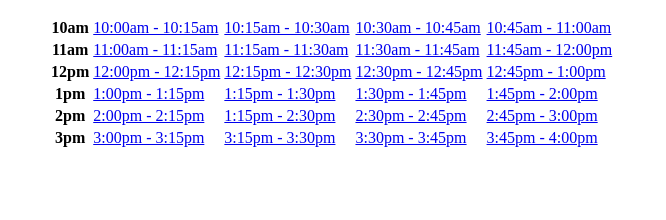
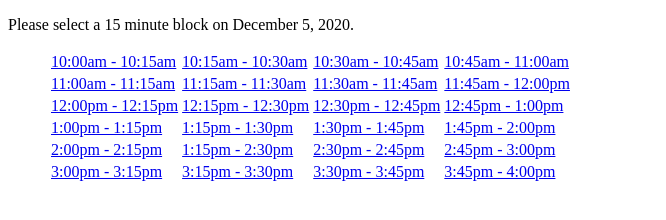
Before and after one commit to mortoneer/mortoneer.github.io, a website: page spotswood-wellness-center/open-house/timeslots.html in a window 1280 px wide. Shown: the whole page, without its empty margins (0-666 px from the left). Drawn offline with nearby package versions, Linux system fonts and the light colour scheme.

Commit message:
fix: hyphen vs mdash bye

```diff
--- a/spotswood-wellness-center/open-house/scripts/timeslots.js
+++ b/spotswood-wellness-center/open-house/scripts/timeslots.js
@@ -45,7 +45,7 @@ $(function () {
         name,
         email,
         phone,
-        time,
+        time: time.match(/1?[0-9]:[0-5][0-9][ap]m/)[0],
         partySize,
         type
       }),
--- a/spotswood-wellness-center/open-house/timeslots.html
+++ b/spotswood-wellness-center/open-house/timeslots.html
@@ -7,59 +7,61 @@
   <title>Document</title>
 
   <!-- copy content of this file into wordpress theme's Additional CSS section-->
-  <link rel="stylesheet" href="https://mortoneer.github.io/spotswood-wellness-center/open-house/styles/jquery-ui-scoped.css">
+  <link rel="stylesheet"
+    href="https://mortoneer.github.io/spotswood-wellness-center/open-house/styles/jquery-ui-scoped.css">
 </head>
+
 <body>
+  <!-- wp:paragraph -->
+  <p>Please select a 15 minute block on December 5, 2020.</p>
+  <!-- /wp:paragraph -->
 
-  <figure class="wp-block-table is-style-stripes" id="open-house-timeslots">
+  <!-- wp:table {"className":"is-style-stripes"} -->
+  <figure id="open-house-timeslots" class="wp-block-table is-style-stripes">
     <table>
       <tbody>
         <tr>
-          <th>10am</th>
-          <td>10:00am - 10:15am</td>
-          <td>10:15am - 10:30am</td>
-          <td>10:30am - 10:45am</td>
-          <td>10:45am - 11:00am</td>
+          <td class="has-text-align-center" data-align="center">10:00am - 10:15am</td>
+          <td class="has-text-align-center" data-align="center">10:15am - 10:30am</td>
+          <td class="has-text-align-center" data-align="center">10:30am - 10:45am</td>
+          <td class="has-text-align-center" data-align="center">10:45am - 11:00am</td>
         </tr>
         <tr>
-          <th>11am</th>
-          <td>11:00am - 11:15am</td>
-          <td>11:15am - 11:30am</td>
-          <td>11:30am - 11:45am</td>
-          <td>11:45am - 12:00pm</td>
+          <td class="has-text-align-center" data-align="center">11:00am - 11:15am</td>
+          <td class="has-text-align-center" data-align="center">11:15am - 11:30am</td>
+          <td class="has-text-align-center" data-align="center">11:30am - 11:45am</td>
+          <td class="has-text-align-center" data-align="center">11:45am - 12:00pm</td>
         </tr>
         <tr>
-          <th>12pm</th>
-          <td>12:00pm - 12:15pm</td>
-          <td>12:15pm - 12:30pm</td>
-          <td>12:30pm - 12:45pm</td>
-          <td>12:45pm - 1:00pm</td>
+          <td class="has-text-align-center" data-align="center">12:00pm - 12:15pm</td>
+          <td class="has-text-align-center" data-align="center">12:15pm - 12:30pm</td>
+          <td class="has-text-align-center" data-align="center">12:30pm - 12:45pm</td>
+          <td class="has-text-align-center" data-align="center">12:45pm - 1:00pm</td>
         </tr>
         <tr>
-          <th>1pm</th>
-          <td>1:00pm - 1:15pm</td>
-          <td>1:15pm - 1:30pm</td>
-          <td>1:30pm - 1:45pm</td>
-          <td>1:45pm - 2:00pm</td>
+          <td class="has-text-align-center" data-align="center">1:00pm - 1:15pm</td>
+          <td class="has-text-align-center" data-align="center">1:15pm - 1:30pm</td>
+          <td class="has-text-align-center" data-align="center">1:30pm - 1:45pm</td>
+          <td class="has-text-align-center" data-align="center">1:45pm - 2:00pm</td>
         </tr>
         <tr>
-          <th>2pm</th>
-          <td>2:00pm - 2:15pm</td>
-          <td>1:15pm - 2:30pm</td>
-          <td>2:30pm - 2:45pm</td>
-          <td>2:45pm - 3:00pm</td>
+          <td class="has-text-align-center" data-align="center">2:00pm - 2:15pm</td>
+          <td class="has-text-align-center" data-align="center">1:15pm - 2:30pm</td>
+          <td class="has-text-align-center" data-align="center">2:30pm - 2:45pm</td>
+          <td class="has-text-align-center" data-align="center">2:45pm - 3:00pm</td>
         </tr>
         <tr>
-          <th>3pm</th>
-          <td>3:00pm - 3:15pm</td>
-          <td>3:15pm - 3:30pm</td>
-          <td>3:30pm - 3:45pm</td>
-          <td>3:45pm - 4:00pm</td>
+          <td class="has-text-align-center" data-align="center">3:00pm - 3:15pm</td>
+          <td class="has-text-align-center" data-align="center">3:15pm - 3:30pm</td>
+          <td class="has-text-align-center" data-align="center">3:30pm - 3:45pm</td>
+          <td class="has-text-align-center" data-align="center">3:45pm - 4:00pm</td>
         </tr>
       </tbody>
     </table>
   </figure>
+  <!-- /wp:table -->
 
+  <!-- wp:html -->
   <div id="open-house-dialog" title="Open House Registration Form">
 
     <p>
@@ -111,7 +113,7 @@
     integrity="sha256-VazP97ZCwtekAsvgPBSUwPFKdrwD3unUfSGVYrahUqU=" crossorigin="anonymous"></script>
 
   <script src="https://mortoneer.github.io/spotswood-wellness-center/open-house/scripts/timeslots.js"></script>
-
+  <!-- /wp:html -->
 </body>
 
 </html>
```
